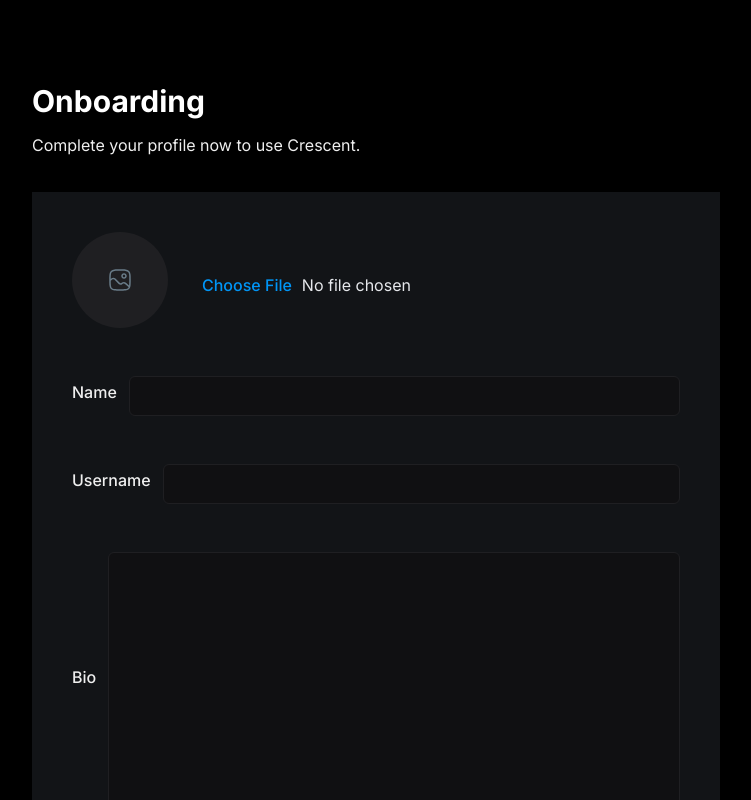
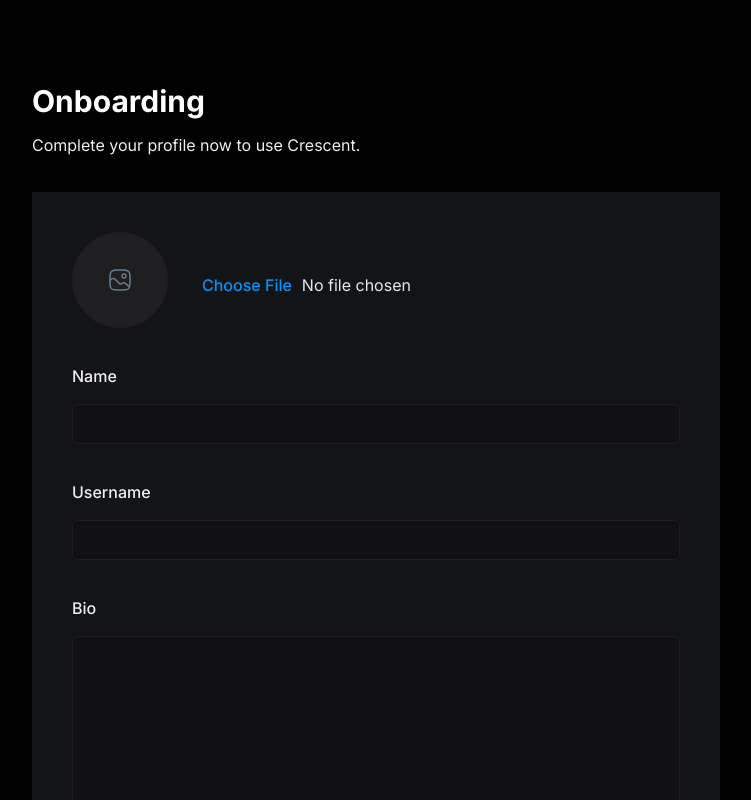
Before and after one commit to dannguyen9219/crescent, a Next.js app: page /onboarding in a window 1280 px wide. Shown: the top 800 px of the page, without its empty margins (264-1015 px from the left). Built offline with nearby package versions, Linux system fonts and the light colour scheme; no server answers.

Commit message:
styling update for onboarding page

```diff
--- a/components/forms/AccountProfile.tsx
+++ b/components/forms/AccountProfile.tsx
@@ -110,11 +110,11 @@ export const AccountProfile = ({ user, btnTitle }: AccountProfileProps) => {
           control={form.control}
           name="name"
           render={({ field }) => (
-            <FormItem className="flex items-center gap-3 w-full">
+            <FormItem className="flex flex-col gap-3 w-full">
               <FormLabel className="text-base-semibold text-light-2">
                 Name
               </FormLabel>
-              <FormControl className="flex-1 text-base-semibold text-gray-200">
+              <FormControl>
                 <Input
                   type="text"
                   className="account-form_input no-focus"
@@ -129,11 +129,11 @@ export const AccountProfile = ({ user, btnTitle }: AccountProfileProps) => {
           control={form.control}
           name="username"
           render={({ field }) => (
-            <FormItem className="flex items-center gap-3 w-full">
+            <FormItem className="flex flex-col gap-3 w-full">
               <FormLabel className="text-base-semibold text-light-2">
                 Username
               </FormLabel>
-              <FormControl className="flex-1 text-base-semibold text-gray-200">
+              <FormControl>
                 <Input
                   type="text"
                   className="account-form_input no-focus"
@@ -148,11 +148,11 @@ export const AccountProfile = ({ user, btnTitle }: AccountProfileProps) => {
           control={form.control}
           name="bio"
           render={({ field }) => (
-            <FormItem className="flex items-center gap-3 w-full">
+            <FormItem className="flex flex-col gap-3 w-full">
               <FormLabel className="text-base-semibold text-light-2">
                 Bio
               </FormLabel>
-              <FormControl className="flex-1 text-base-semibold text-gray-200">
+              <FormControl>
                 <Textarea
                   rows={10}
                   className="account-form_input no-focus"
```
